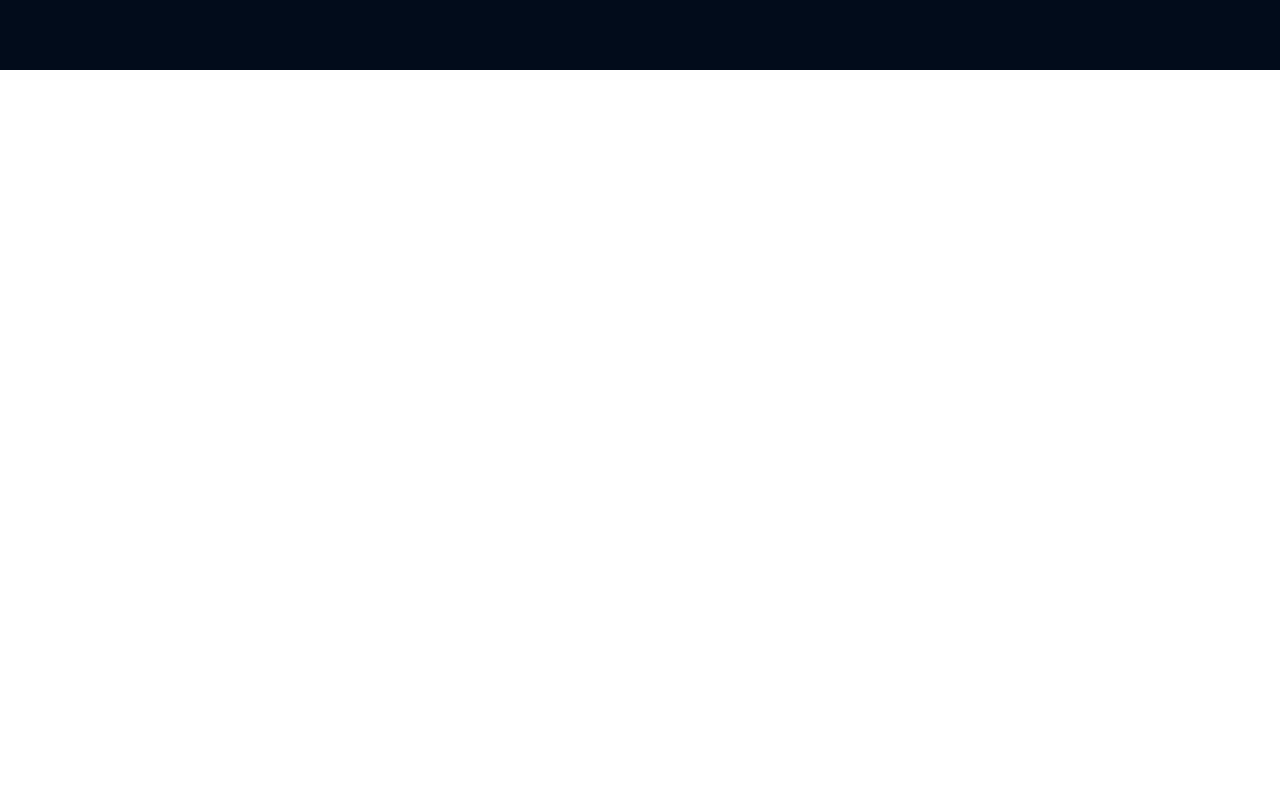
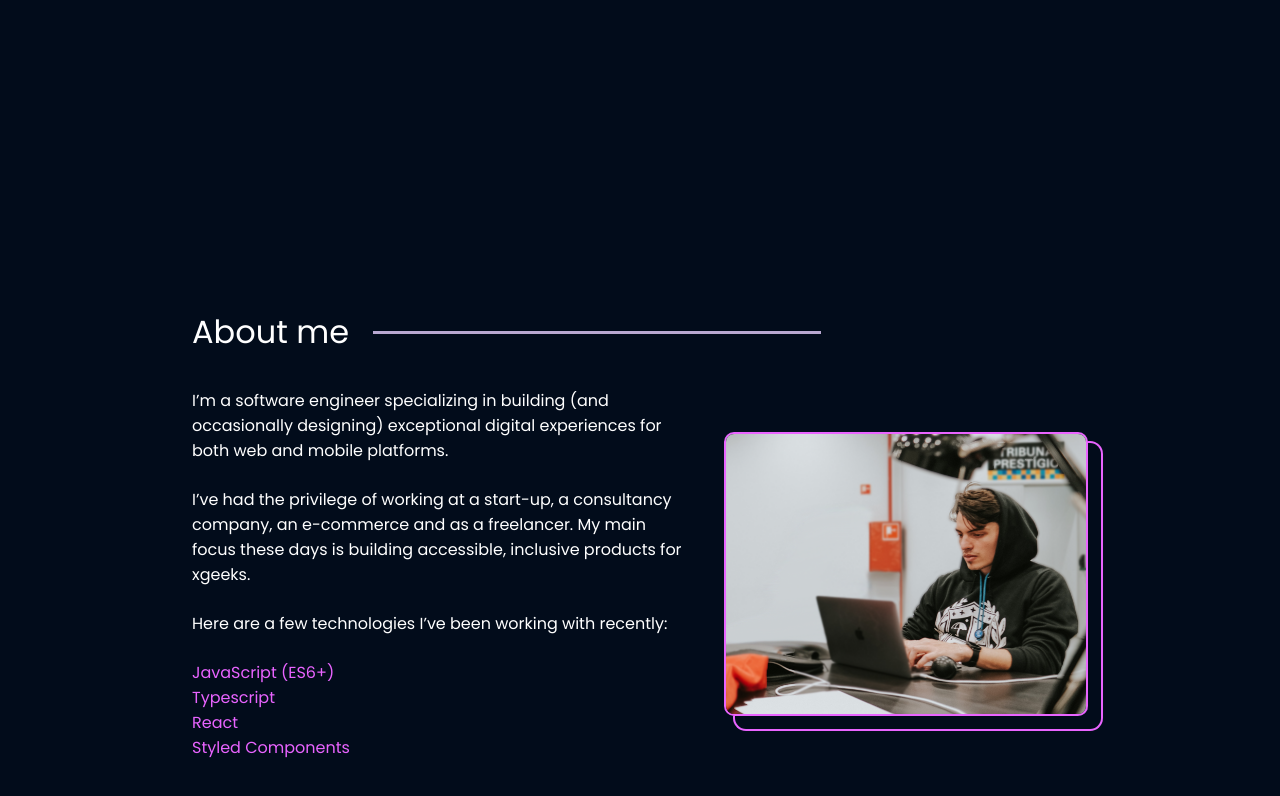
Before and after one commit to juniorboos/juniorboos.github.io, a React (Vite) app: page / in a window 1280 px wide. Shown: the part 730-1526 px from the top of the page. Before the commit the page ends 800 px from the top, so only its background shows below. Built offline with nearby package versions, Linux system fonts and the light colour scheme.

Commit message:
add about section

```diff
--- a/src/App.styles.ts
+++ b/src/App.styles.ts
@@ -7,6 +7,7 @@ const AppWrapper = styled("div", {
   display: "flex",
   flexDirection: "column",
   gap: "$12",
+  overflowX: "hidden",
 
   "@bp1": {
     padding: "0 $15",
--- a/src/App.tsx
+++ b/src/App.tsx
@@ -1,7 +1,8 @@
-import { Intro } from "~sections/intro";
 import { Header } from "~molecules/header";
 import { AppWrapper } from "./App.styles";
 import { globalStyles } from "~theme/global-styles";
+import { About } from "~sections/about";
+import { Intro } from "~sections/intro";
 
 const App = () => {
   globalStyles();
@@ -9,6 +10,7 @@ const App = () => {
     <AppWrapper>
       <Header />
       <Intro />
+      <About />
     </AppWrapper>
   );
 };
--- /dev/null
+++ b/src/components/atoms/horizontal-line.ts
@@ -0,0 +1,10 @@
+import { styled } from "~stitches";
+
+const HorizontalLine = styled("div", {
+  borderTopWidth: "$line",
+  borderTopStyle: "$solid",
+  borderColor: "$textSecondary",
+  width: "50%",
+});
+
+export { HorizontalLine };
--- /dev/null
+++ b/src/components/atoms/section-title.tsx
@@ -0,0 +1,24 @@
+import { styled } from "~stitches";
+import { HorizontalLine } from "./horizontal-line";
+import { Typography } from "./typography";
+
+const StyledSectionTitle = styled("div", {
+  display: "flex",
+  justifyContent: "flex-start",
+  alignItems: "center",
+  width: "100%",
+  gap: "$6",
+});
+
+interface SectionTitleProps {
+  name: string;
+}
+
+const SectionTitle = ({ name }: SectionTitleProps) => (
+  <StyledSectionTitle>
+    <Typography size="l">{name}</Typography>
+    <HorizontalLine />
+  </StyledSectionTitle>
+);
+
+export { SectionTitle };
--- /dev/null
+++ b/src/components/atoms/vertical-line.ts
@@ -0,0 +1,14 @@
+import { styled } from "~stitches";
+
+const VerticalLine = styled("div", {
+  display: "none",
+  borderLeftWidth: "$line",
+  borderLeftStyle: "$solid",
+  height: "$vertical-line",
+
+  "@bp1": {
+    display: "block",
+  },
+});
+
+export { VerticalLine };
--- a/src/components/molecules/social-links/social-links.styles.ts
+++ b/src/components/molecules/social-links/social-links.styles.ts
@@ -21,15 +21,4 @@ const SocialLinksWrapper = styled("div", {
   },
 });
 
-const VerticalLine = styled("div", {
-  display: "none",
-  borderLeftWidth: "$vertical-line",
-  borderLeftStyle: "$solid",
-  height: "$vertical-line",
-
-  "@bp1": {
-    display: "block",
-  },
-});
-
-export { SocialLinksWrapper, VerticalLine };
+export { SocialLinksWrapper };
--- a/src/components/molecules/social-links/social-links.tsx
+++ b/src/components/molecules/social-links/social-links.tsx
@@ -1,5 +1,6 @@
 import { BsInstagram, BsGithub, BsLinkedin } from "react-icons/bs";
-import { SocialLinksWrapper, VerticalLine } from "./social-links.styles";
+import { VerticalLine } from "~atoms/vertical-line";
+import { SocialLinksWrapper } from "./social-links.styles";
 
 const SocialLinks = () => {
   return (
--- /dev/null
+++ b/src/components/sections/about/about.styles.ts
@@ -0,0 +1,54 @@
+import { styled } from "~stitches";
+
+const StyledAboutWrapper = styled("section", {
+  display: "flex",
+  flexDirection: "column",
+  justifyContent: "center",
+  alignItems: "center",
+  gap: "$8",
+  minHeight: "$section",
+  position: "relative",
+
+  "@bp1": {},
+});
+
+const StyledContentWrapper = styled("div", {
+  display: "flex",
+  flexDirection: "column",
+  justifyContent: "center",
+  alignItems: "center",
+  gap: "$8",
+
+  "@bp2": {
+    flexDirection: "row",
+  },
+});
+
+const StyledTextWrapper = styled("div", {
+  display: "flex",
+  flexDirection: "column",
+  gap: "$6",
+  color: "$textPrimary",
+
+  "& ul": {
+    listStyle: "none",
+    color: "$textAccent",
+  },
+});
+
+const StyledPicture = styled("img", {
+  width: 360,
+  maxWidth: "100%",
+  borderRadius: "$2",
+  borderWidth: "calc(2 * $px)",
+  borderStyle: "$solid",
+  borderColor: "$primary",
+  boxShadow: "12px 12px 0 1px $background, 12px 12px 0 3px $primary",
+});
+
+export {
+  StyledAboutWrapper,
+  StyledContentWrapper,
+  StyledPicture,
+  StyledTextWrapper,
+};
--- /dev/null
+++ b/src/components/sections/about/about.tsx
@@ -0,0 +1,44 @@
+import { Typography } from "~atoms/typography";
+import {
+  StyledAboutWrapper,
+  StyledContentWrapper,
+  StyledPicture,
+  StyledTextWrapper,
+} from "./about.styles";
+import ProfilePicture from "../../../assets/images/profile.png";
+import { HorizontalLine } from "~atoms/horizontal-line";
+import { SectionTitle } from "~atoms/section-title";
+
+const About = () => {
+  return (
+    <StyledAboutWrapper>
+      <SectionTitle name="About me" />
+      <StyledContentWrapper>
+        <StyledTextWrapper>
+          <Typography>
+            I’m a software engineer specializing in building (and occasionally
+            designing) exceptional digital experiences for both web and mobile
+            platforms.
+          </Typography>
+          <Typography>
+            I’ve had the privilege of working at a start-up, a consultancy
+            company, an e-commerce and as a freelancer. My main focus these days
+            is building accessible, inclusive products for xgeeks.
+          </Typography>
+          <Typography>
+            Here are a few technologies I’ve been working with recently:
+          </Typography>
+          <ul>
+            <li>JavaScript (ES6+)</li>
+            <li>Typescript</li>
+            <li>React</li>
+            <li>Styled Components</li>
+          </ul>
+        </StyledTextWrapper>
+        <StyledPicture src={ProfilePicture} />
+      </StyledContentWrapper>
+    </StyledAboutWrapper>
+  );
+};
+
+export { About };
--- /dev/null
+++ b/src/components/sections/about/index.ts
@@ -0,0 +1 @@
+export { About } from "./about";
--- a/src/components/sections/intro/intro.styles.ts
+++ b/src/components/sections/intro/intro.styles.ts
@@ -1,6 +1,6 @@
 import { styled, keyframes } from "~stitches";
 
-const StyledIntroWrapper = styled("div", {
+const StyledIntroWrapper = styled("section", {
   display: "flex",
   flexDirection: "column",
   justifyContent: "center",
--- a/src/theme/stitches.config.ts
+++ b/src/theme/stitches.config.ts
@@ -58,7 +58,7 @@ export const { styled, css } = createStitches({
     },
     borderWidths: {
       px: "1px",
-      "vertical-line": "3px",
+      line: "3px",
     },
     borderStyles: {
       solid: "solid",
@@ -67,7 +67,10 @@ export const { styled, css } = createStitches({
       1: "5px",
       2: "10px",
     },
-    shadows: {},
+    shadows: {
+      primary: "#E964FF",
+      background: "#020C1B",
+    },
     zIndices: {
       maximum: 9999,
     },
```
Also changed, not shown: src/assets/images/profile.png (added).
